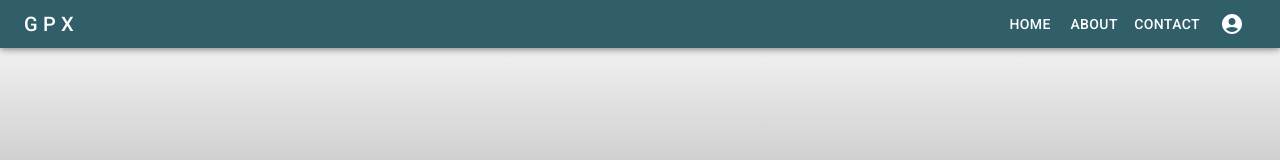
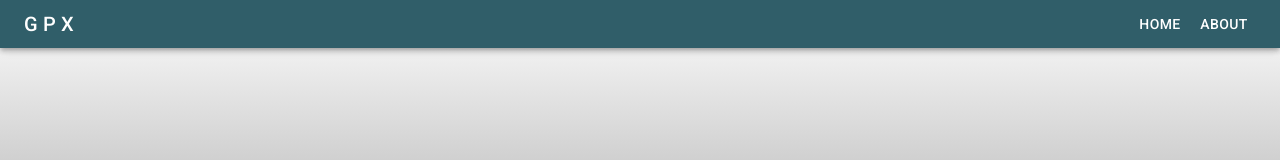
Before and after one commit to jw-hong-logncoding/gyeonbokgung-palace-x, a React (Vite) app: page / in a window 1280 px wide. Shown: the top 160 px of the page. Built offline with nearby package versions, Linux system fonts and the light colour scheme.

Commit message:
feat: synchronize user session data with navigation buttons and login button

```diff
--- a/src/components/Main/Main.jsx
+++ b/src/components/Main/Main.jsx
@@ -2,8 +2,10 @@ import { Box, Stack, Typography } from "@mui/material";
 import IMAGES from "../../assets/images";
 import * as S from "./Main.style";
 import LoginButton from "../LoginButton";
+import useUserData from "../../hooks/useUserData";
 
 const Main = () => {
+    const { userData } = useUserData();
     return (
         <>
             <S.MainImageContainer>
@@ -79,7 +81,7 @@ const Main = () => {
                         </Typography>
                     </Box>
                 </Box>
-                <LoginButton />
+                {userData ? null : (<LoginButton />)}
         </Stack>
         </>
     )
--- a/src/components/NavBar/NavBar.jsx
+++ b/src/components/NavBar/NavBar.jsx
@@ -4,21 +4,47 @@ import AccountCircle from '@mui/icons-material/AccountCircle';
 import MenuIcon from '@mui/icons-material/Menu';
 import MenuItem from '@mui/material/MenuItem';
 import Menu from '@mui/material/Menu';
+import { useNavigate } from 'react-router-dom';
+import useUserData from "../../hooks/useUserData";
+import { removeFromLocalStorage } from "../../functions/localStorageFunctions";
+import { LOCAL_STORAGE_KEYS } from "../../enums";
 
 const drawerWidth = 240;
-const navItems = ['Home', 'About', 'Contact'];
 
 function DrawerAppBar(props) {
     // eslint-disable-next-line react/prop-types
     const { window } = props;
     const [mobileOpen, setMobileOpen] = React.useState(false);
     const [anchorEl, setAnchorEl] = React.useState(null);
+    const { userData } = useUserData();
+    const navigate = useNavigate();
+    console.log(userData);
+
+    const navItems = [
+      { title: 'Home', onClick: () => {} },
+      { title: 'About', onClick: () => {} },
+    ];
+
+    if (userData) {
+      navItems.push(...[
+        { title: 'Map', onClick: () => {} },
+        { title: 'Community', onClick: () => {} },
+        { title: 'My Page', onClick: () => {} },
+      ]);
+    }
 
     const handleDrawerToggle = () => {
       setMobileOpen((prevState) => !prevState);
     };
-    const handleClose = () => {
+
+    const handleCloseMenu = () => {
       setAnchorEl(null);
+    }
+
+    const handleLogout = () => {
+      handleCloseMenu();
+      removeFromLocalStorage(LOCAL_STORAGE_KEYS.USER);
+      navigate(0);
     };
 
     const handleMenu = (event) => {
@@ -32,10 +58,10 @@ function DrawerAppBar(props) {
         </Typography>
         <Divider />
         <List>
-          {navItems.map((item) => (
-            <ListItem key={item} disablePadding>
-              <ListItemButton sx={{ textAlign: 'center' }}>
-                <ListItemText primary={item} />
+          {navItems.map(({title, onClick }) => (
+            <ListItem key={title} disablePadding>
+              <ListItemButton sx={{ textAlign: 'center' }} onClick={onClick}>
+                <ListItemText primary={title} />
               </ListItemButton>
             </ListItem>
           ))}
@@ -66,15 +92,16 @@ function DrawerAppBar(props) {
               G P X
             </Typography>
             <Box sx={{ display: { xs: 'none', sm: 'block' } }}>
-              {navItems.map((item) => (
-                <Button key={item} sx={{ color: '#fff' }}>
-                  {item}
+              {navItems.map(({title, onClick}) => (
+                <Button key={title} sx={{ color: '#fff' }} onClick={onClick}>
+                  {title}
                 </Button>
               ))}
             </Box>
             <Box>
 
             </Box>
+            {userData &&
               <IconButton
                   size="large"
                   aria-label="account of current user"
@@ -85,6 +112,8 @@ function DrawerAppBar(props) {
                 >
                   <AccountCircle />
               </IconButton>
+            }
+
               <Menu
                 id="menu-appbar"
                 anchorEl={anchorEl}
@@ -98,9 +127,9 @@ function DrawerAppBar(props) {
                   horizontal: 'right',
                 }}
                 open={Boolean(anchorEl)}
-                onClose={handleClose}
+                onClick={handleCloseMenu}
               >
-                <MenuItem onClick={handleClose}>Logout</MenuItem>
+                <MenuItem onClick={handleLogout}>Logout</MenuItem>
               </Menu>
           </Toolbar>
         </AppBar>
--- a/src/hooks/useGoogleLogin.js
+++ b/src/hooks/useGoogleLogin.js
@@ -1,14 +1,17 @@
 import { GoogleAuthProvider, signInWithPopup } from "firebase/auth";
+import { useNavigate } from 'react-router-dom';
 import { auth } from '../firebase';
 import { saveToLocalStorage } from "../functions/localStorageFunctions";
 import { LOCAL_STORAGE_KEYS } from "../enums";
 
 const useGoogleLogin = () => {
+  const navigate = useNavigate();
     function handleGoogleLogin() {
         const provider = new GoogleAuthProvider(); // provider를 구글로 설정
         signInWithPopup(auth, provider) // popup을 이용한 signup
           .then((data) => {
             saveToLocalStorage(LOCAL_STORAGE_KEYS.USER, data.user);
+            navigate(0);
           })
           .catch((err) => {
             console.log(err);
--- /dev/null
+++ b/src/hooks/useUserData.js
@@ -0,0 +1,9 @@
+import { loadFromLocalStorage } from "../functions/localStorageFunctions";
+import { LOCAL_STORAGE_KEYS } from "../enums";
+
+const useUserData = () => {
+    const userData = loadFromLocalStorage(LOCAL_STORAGE_KEYS.USER);
+    return { userData };
+}
+
+export default useUserData;
```
Lines whose indentation alone changed are shown as unchanged.
